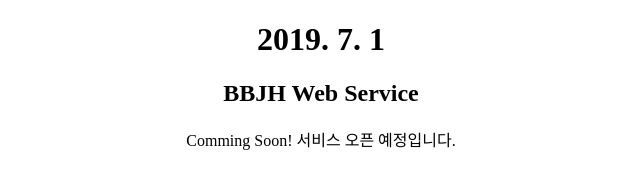
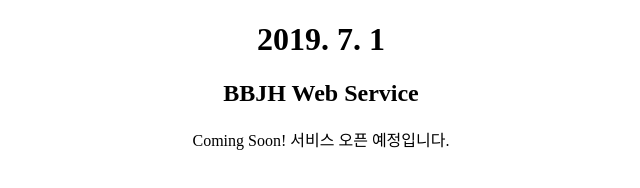
Before and after one commit to jh1nrt/BBJH, a plain HTML site: page index.html in a window 1280 px wide. Shown: the full height of the page, 319-959 px from the left. Drawn offline with Linux system fonts and the light colour scheme.

Commit message:
Add files via upload

```diff
--- a/index.html
+++ b/index.html
@@ -7,6 +7,6 @@
 <body>
   <h1><center>2019. 7. 1</center></h1>
   <h2><center>BBJH Web Service</center></h2>
-  <p><center>Comming Soon! 서비스 오픈 예정입니다.</center></p>
+  <p><center>Coming Soon! 서비스 오픈 예정입니다.</center></p>
 </body>
 </html>
```
